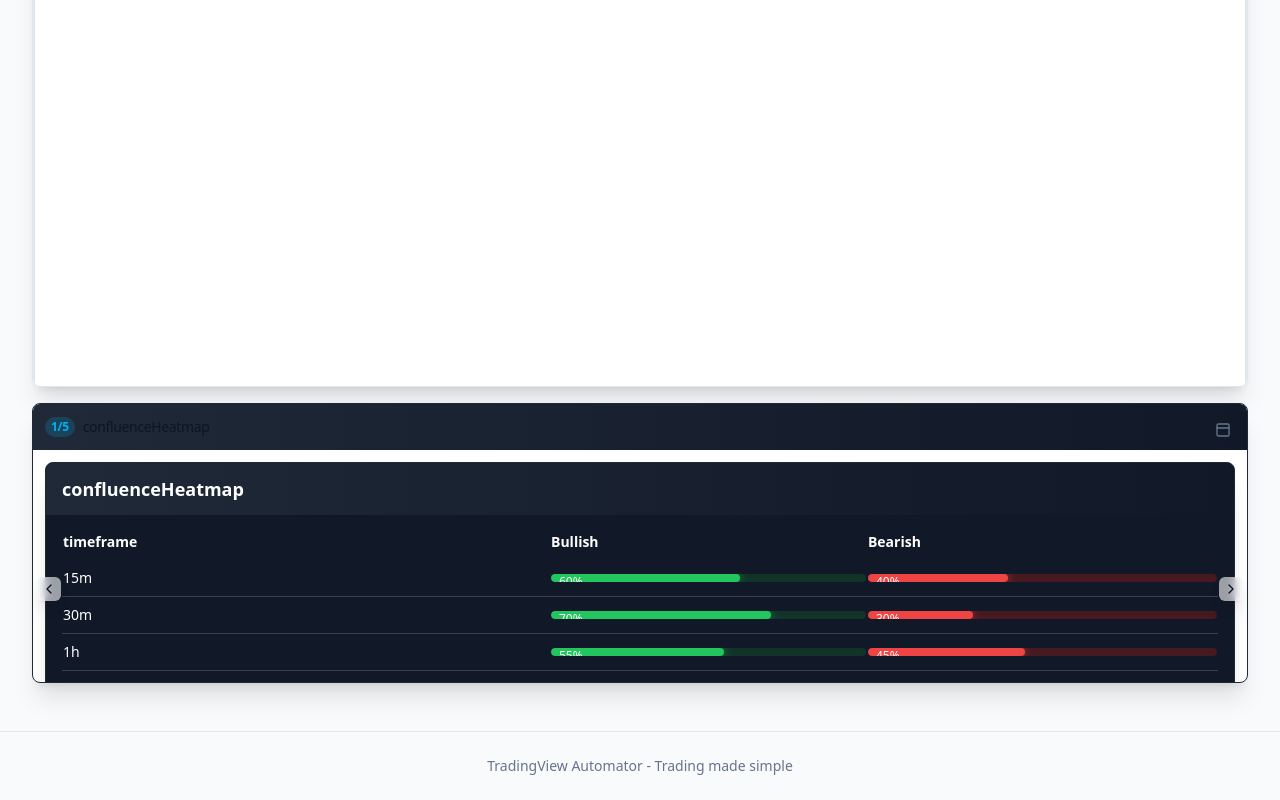
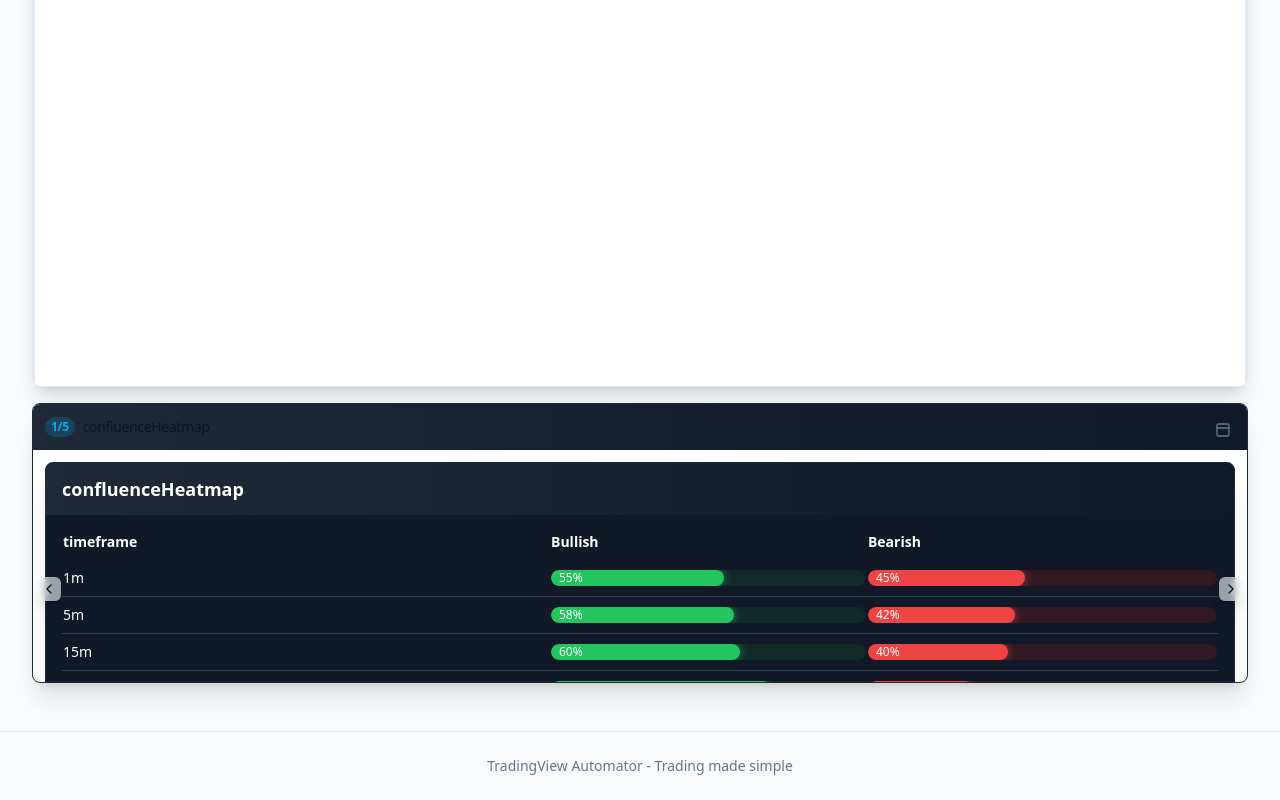
Before and after one commit to oTalentz/trading-view-automator, a React (Vite) app: page / in a window 1280 px wide. Shown: the part 1436-2236 px from the top of the page. Built offline with nearby package versions, Linux system fonts and the light colour scheme.

Commit message:
Add 1m and 5m timeframes to chart
Improve bar chart visibility and fix clipping issues.

```diff
--- a/src/components/ConfluenceHeatmap.tsx
+++ b/src/components/ConfluenceHeatmap.tsx
@@ -10,7 +10,10 @@ type ConfluenceHeatmapProps = {
 export function ConfluenceHeatmap({ analysis }: ConfluenceHeatmapProps) {
   const { t } = useLanguage();
 
+  // Updated timeframe analysis to include 1m and 5m timeframes
   const timeframeAnalysis = [
+    { timeframe: '1m', bullish: 55, bearish: 45 },
+    { timeframe: '5m', bullish: 58, bearish: 42 },
     { timeframe: '15m', bullish: 60, bearish: 40 },
     { timeframe: '30m', bullish: 70, bearish: 30 },
     { timeframe: '1h', bullish: 55, bearish: 45 },
@@ -38,21 +41,21 @@ export function ConfluenceHeatmap({ analysis }: ConfluenceHeatmapProps) {
                 <tr key={index} className="border-b border-gray-700 last:border-none hover:bg-gray-800/50 transition-colors transform hover:scale-[1.02] hover:rotate-y-1">
                   <td className="py-2 text-sm">{tf.timeframe}</td>
                   <td className="py-2 text-sm">
-                    <div className="w-full bg-green-900/50 rounded-full h-2 relative overflow-hidden shadow-inner transform hover:scale-105 transition-transform cursor-pointer">
+                    <div className="w-full bg-green-900/30 rounded-full h-4 relative overflow-hidden shadow-inner transform hover:scale-105 transition-transform cursor-pointer">
                       <div
-                        className="absolute top-0 left-0 h-2 rounded-full bg-green-500 shadow-[0_0_10px_rgba(34,197,94,0.7)]"
+                        className="absolute top-0 left-0 h-4 rounded-full bg-green-500 shadow-[0_0_10px_rgba(34,197,94,0.7)]"
                         style={{ width: `${tf.bullish}%` }}
                       />
-                      <span className="absolute top-0 left-2 text-white text-xs">{tf.bullish}%</span>
+                      <span className="absolute top-1/2 -translate-y-1/2 left-2 text-white text-xs font-medium z-10">{tf.bullish}%</span>
                     </div>
                   </td>
                   <td className="py-2 text-sm">
-                    <div className="w-full bg-red-900/50 rounded-full h-2 relative overflow-hidden shadow-inner transform hover:scale-105 transition-transform cursor-pointer">
+                    <div className="w-full bg-red-900/30 rounded-full h-4 relative overflow-hidden shadow-inner transform hover:scale-105 transition-transform cursor-pointer">
                       <div
-                        className="absolute top-0 left-0 h-2 rounded-full bg-red-500 shadow-[0_0_10px_rgba(239,68,68,0.7)]"
+                        className="absolute top-0 left-0 h-4 rounded-full bg-red-500 shadow-[0_0_10px_rgba(239,68,68,0.7)]"
                         style={{ width: `${tf.bearish}%` }}
                       />
-                      <span className="absolute top-0 left-2 text-white text-xs">{tf.bearish}%</span>
+                      <span className="absolute top-1/2 -translate-y-1/2 left-2 text-white text-xs font-medium z-10">{tf.bearish}%</span>
                     </div>
                   </td>
                 </tr>
--- a/src/components/analysis/CompactAnalysisCards.tsx
+++ b/src/components/analysis/CompactAnalysisCards.tsx
@@ -25,6 +25,7 @@ export function CompactAnalysisCards({ symbol, interval, className = "" }: Compa
   const [isExpanded, setIsExpanded] = useState(false);
   const mockAnalysis = createMockAnalysis();
 
+  // Updated the cards array to include the proper components
   const cards = [
     {
       id: 'confluence',
--- a/src/components/index/TimeframeSelector.tsx
+++ b/src/components/index/TimeframeSelector.tsx
@@ -3,7 +3,7 @@ import React from "react";
 import { useLanguage } from "@/context/LanguageContext";
 import { Select, SelectContent, SelectItem, SelectTrigger, SelectValue } from "@/components/ui/select";
 
-// Define the timeframes data (moved from Index.tsx)
+// Define the timeframes data with the new 1m and 5m options
 const timeframes = [
   { value: "1", label: "1 Minuto" },
   { value: "5", label: "5 Minutos" },
```
